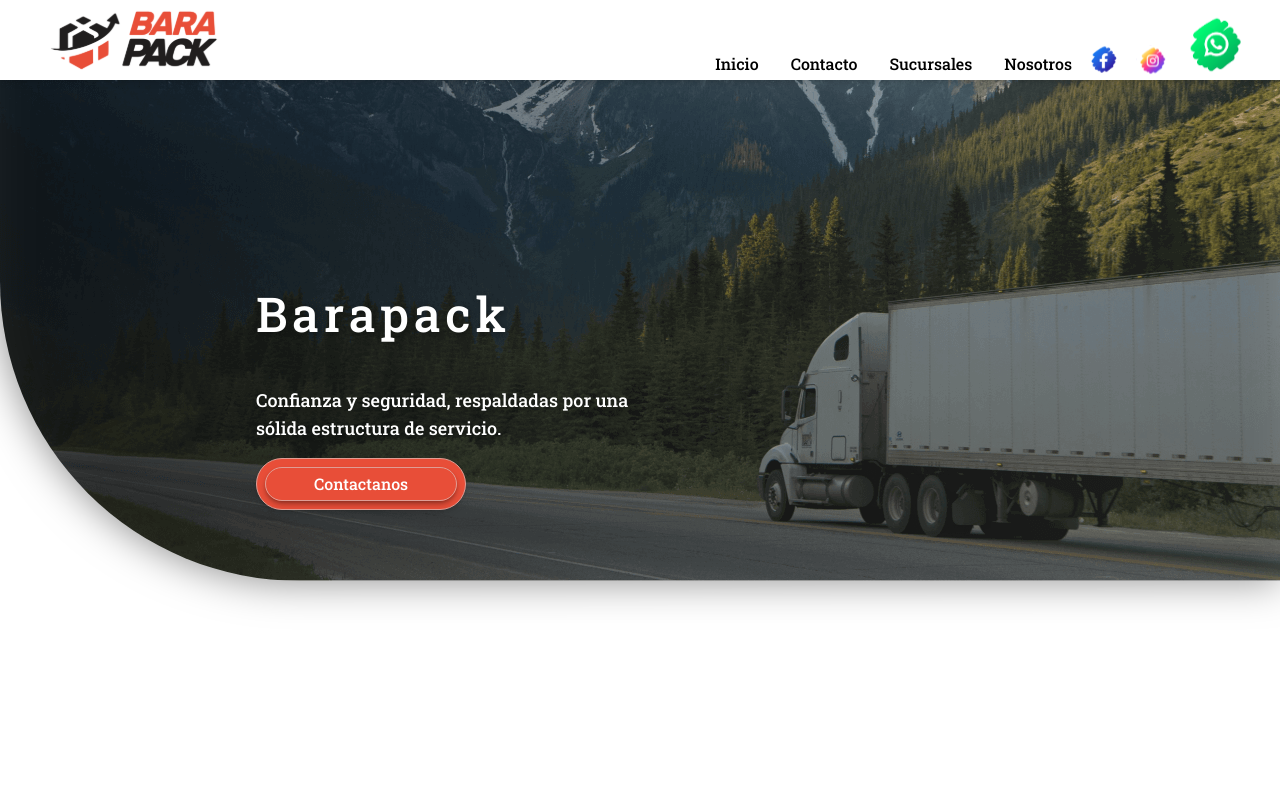
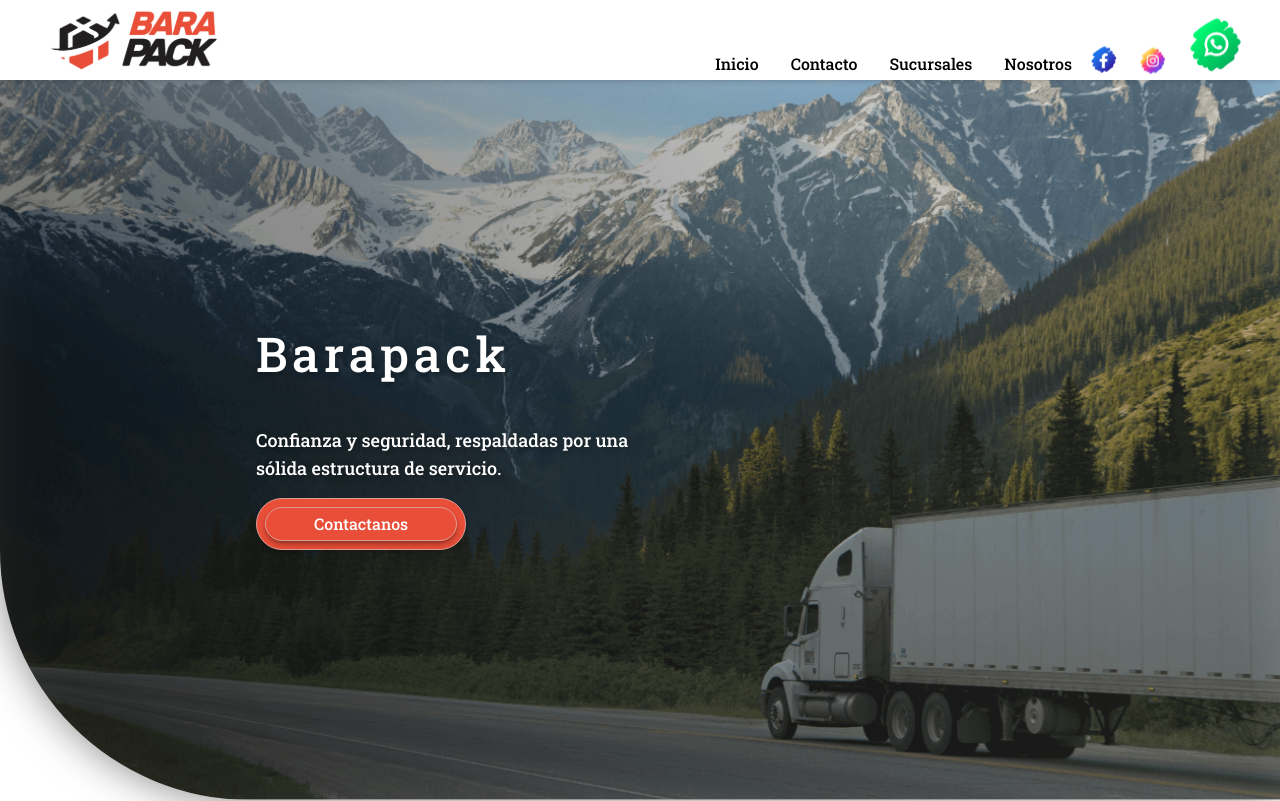
Before and after one commit to nikodiaz/barapack_landing, a React (Vite) app: page / in a window 1280 px wide. Shown: the top 801 px of the page. Built offline with nearby package versions, Linux system fonts and the light colour scheme.

Commit message:
fix: 🛠️ adjust size of hero image

```diff
--- a/src/App.tsx
+++ b/src/App.tsx
@@ -3,7 +3,7 @@ import Navbar from './components/NavBar/Navbar';
 
 function App() {
 	return (
-		<main className='font-roboto-slab font-[500]'>
+		<main className='mt-[80px] font-roboto-slab font-[500]'>
 			<Navbar />
 			<Home />
 		</main>
--- a/src/components/Home/Hero.tsx
+++ b/src/components/Home/Hero.tsx
@@ -1,16 +1,9 @@
-import hero from '../../assets/img/hero.png';
-
 interface Props {
 	children?: React.ReactNode;
 }
 const Hero: React.FC<Props> = ({ children }) => {
 	return (
-		<section className='w-full rounded-bl-[250px]'>
-			<img
-				src={hero}
-				className='relative -top-52 w-full h-full rounded-bl-[300px] shadow-black drop-shadow-custom'
-			/>
-
+		<section className='w-full h-[calc(100vh-80px)] rounded-bl-[250px] bg-image drop-shadow-custom'>
 			{children}
 		</section>
 	);
--- a/src/components/Home/Home.tsx
+++ b/src/components/Home/Home.tsx
@@ -27,7 +27,7 @@ const Home = () => {
 				</section>
 			</Hero>
 			<section className='flex flex-col items-center text-white'>
-				<h2 className='flex flex-col my-16 text-shadow-custom text-3xl font-semibold text-center text-[#E84E38]'>
+				<h2 className='flex flex-col mt-20 mb-16 text-shadow-custom text-3xl font-semibold text-center text-[#E84E38]'>
 					<span>No sólo transportamos cargas</span>
 					<span>
 						Entregamos confianza, dedicación y soluciones personalizadas
--- a/src/components/NavBar/Navbar.tsx
+++ b/src/components/NavBar/Navbar.tsx
@@ -7,7 +7,7 @@ import Logo from './Logo';
 
 const Navbar = () => {
 	return (
-		<header className='sticky z-10 top-0 flex justify-between px-8 h-20 w-full bg-white shadow-md'>
+		<header className='fixed z-10 top-0 flex justify-between px-8 h-20 w-full bg-white shadow-md'>
 			<section className='ml-4'>
 				<figure className='h-20'>
 					<Logo logo={barapackLogo} styles='w-full h-full' />
--- a/src/index.css
+++ b/src/index.css
@@ -9,3 +9,10 @@
 .text-shadow-custom {
 	text-shadow: 2px 2px 6px rgb(0 0 0 / 0.3);
 }
+
+.bg-image {
+	background-image: url('./assets/img/hero.png');
+	background-repeat: no-repeat;
+	background-size: cover;
+	background-position: center;
+}
```
